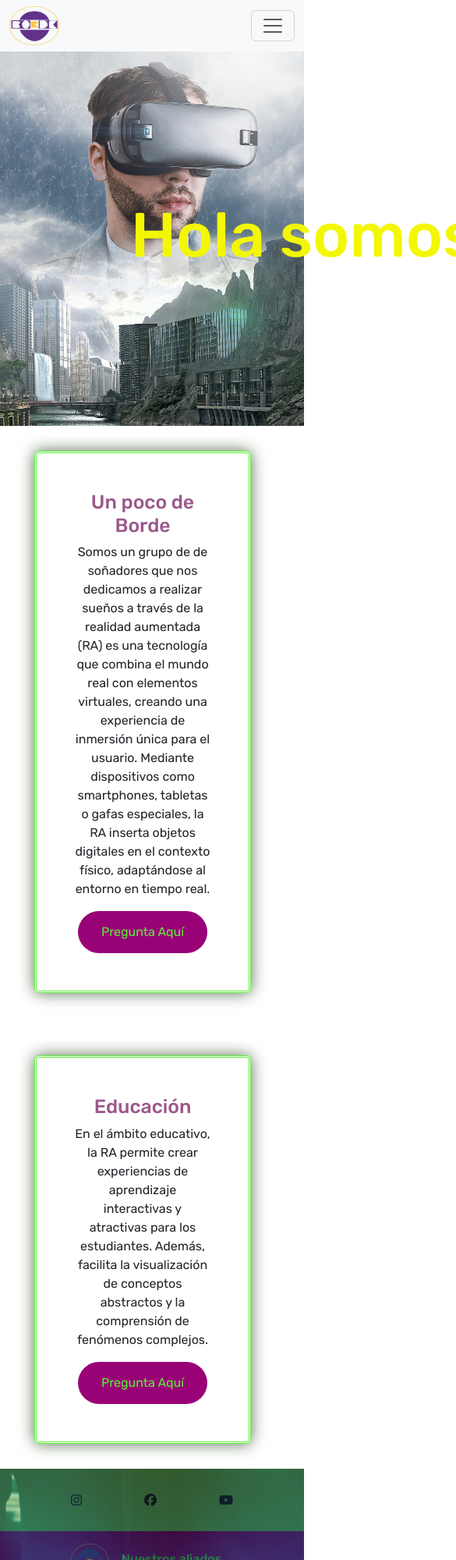
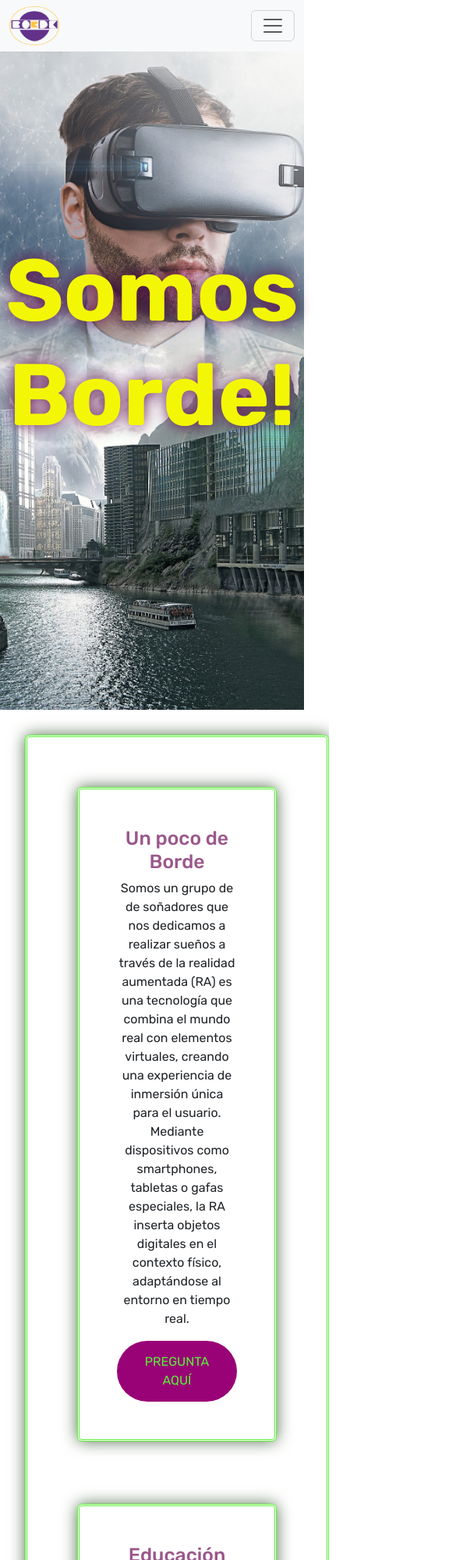
Before and after one commit to KroParra/proyecto-Final, a website: page index.html in a window 390 px wide. Shown: the top 2000 px of the page at 78% size, 585 px wide, since content can reach past the window. Drawn offline with nearby package versions, Linux system fonts and the light colour scheme.

Commit message:
revizando responsive

```diff
--- a/css/main.scss
+++ b/css/main.scss
@@ -9,42 +9,34 @@
 =============================================*/
 
 .bord {
-  height: 30rem;
+
+  height: 100vh;
   background-image: url(../images/fantasy-vr.jpg);
   background-size: cover;
-  background-repeat: no-repeat;
+  background-repeat:no-repeat ;
   background-attachment: fixed;
   background-position: top;
-  text-align: center;
   display: flex;
   flex-direction: column;
-  justify-content: center;
+  align-items: center;
+  text-align: center;
+
 
   .bord-titulo {
 
-    animation: typing 2.5s steps(12), blink 0.5s step-end infinite alternate;
-    width: 20ch;
-    white-space: nowrap;
-    overflow: hidden;
-    border-right: 3px solid;
   color: #f3f705;
-    font-size: 5rem;
+  align-self: center;
+  font-weight: 700;
+  text-shadow: 0 0 20px $hovemainrcolor;
+  margin-top: 15rem;
+  font-size: 7rem;
 
     }
-
-  @keyframes typing {
-    from {width: 0; }
-
 }
 
-  @keyframes blink {
-    100% {border-color: transparent;}
-  }
 
-  @include mobile {
-    animation: none;
-  }
-}
+
+
 
 .card {
   margin: 2rem;
@@ -64,6 +56,7 @@
     padding: 15px 30px;
     border: none;
     color: $verde1color;
+    text-align: center;
   }
 
   .card-buton:hover {
@@ -77,30 +70,31 @@
 /*=============================================
 =                   Nosotros                   =
 =============================================*/
+
+
+/* Main */
+
 .hero {
-  height: 30rem;
+  height: 100vh;
   background-image: url(../images/virtual-robot.jpg);
  background-size: cover;
  background-repeat: no-repeat;
  background-attachment: fixed;
  background-position: top;
-  text-align: center;
  display: flex;
  flex-direction: column;
-  justify-content: center;
+ align-items: center;
+ text-align: center;
 
   .titulo-hero {
-    color: #f0eaee;
-    font-size: 3rem;
-    display: flex;
-    justify-content: center;
-    padding: 5rem;
+    color: whitesmoke;
+    align-self: center;
+    margin-top: 15rem ;
+    font-size: 4rem;
     font-weight: 700;
     text-shadow: 0 0 20px $hovemainrcolor;
   }
 }
-
-/* Main */
 
 .sub-titulo-1 {
   color: #990276;
@@ -170,6 +164,12 @@
   border: none;
   color: $verde1color;
   display: flex;
+
+   .btn:hover {
+    background-color: $hoversecondcolor;
+    transform: scale3d(3, 5);
+
+  }
 
   @include mobile {
     display: flex;
--- a/index.html
+++ b/index.html
@@ -60,33 +60,38 @@
  </header>
    <main>
       <section class="bord">
-        <h1 class="bord-titulo">Hola somos Borde!</h1>
+        <h1 class="bord-titulo">Somos Borde!</h1>
 
       </section>
-      <div class="container text-center">
-        <div class="row">
+      <section class="container card text-center">
       <div class="row">
         <div class="col-sm-6 mb-3 mb-sm-0">
           <div data-aos="flip-left" data-aos-easing="ease-out-cubic"
-              data-aos-duration="3000" class="card">
+          data-aos-duration="2000">
+          <div class="card">
+
             <div class="card-body">
               <h2 class="card-title">Un poco de Borde</h2>
-                  <p class="card-text">Somos un grupo de de soñadores que nos dedicamos a realizar sueños a través de  la realidad aumentada (RA) es una tecnología que combina el mundo real con elementos virtuales, creando una experiencia de inmersión única para el usuario. Mediante dispositivos como smartphones, tabletas o gafas especiales, la RA inserta objetos digitales en el contexto físico, adaptándose al entorno en tiempo real.</p>
-                  <button class="card-buton">Pregunta Aquí</button>
+              <p class="card-text">Somos un grupo de de soñadores que nos dedicamos a realizar sueños a través de la realidad aumentada (RA) es una tecnología que combina el mundo real con elementos virtuales, creando una experiencia de inmersión única para el usuario. Mediante dispositivos como smartphones, tabletas o gafas especiales, la RA inserta objetos digitales en el contexto físico, adaptándose al entorno en tiempo real.</p>
+              <a href="./pages/nosotros.html" class="btn btn-center  card-buton">PREGUNTA AQUÍ</a>
+            </div>
             </div>
           </div>
         </div>
         <div class="col-sm-6">
-              <div data-aos="flip-left" data-aos-easing="ease-out-cubic"
-              data-aos-duration="2000" class="card">
+          <div data-aos="flip-left"  data-aos-easing="ease-out-cubic"
+          data-aos-duration="3000">
+          <div class="card">
             <div class="card-body">
               <h2 class="card-title">Educación</h2>
               <p class="card-text">En el ámbito educativo, la RA permite crear experiencias de aprendizaje interactivas y atractivas para los estudiantes. Además, facilita la visualización de conceptos abstractos y la comprensión de fenómenos complejos.</p>
-                  <button class="card-buton">Pregunta Aquí</button>
+              <a href="./pages/portfolio.html" class="btn btn  card-buton">PREGUNTA AQUÍ</a>
             </div>
           </div>
         </div>
       </div>
+      </div>
+    </section>
      </main>
 
  <footer class="footer">
```
Also changed, not shown: css/main.css, 1 other file. Lines whose indentation alone changed are shown as unchanged.
